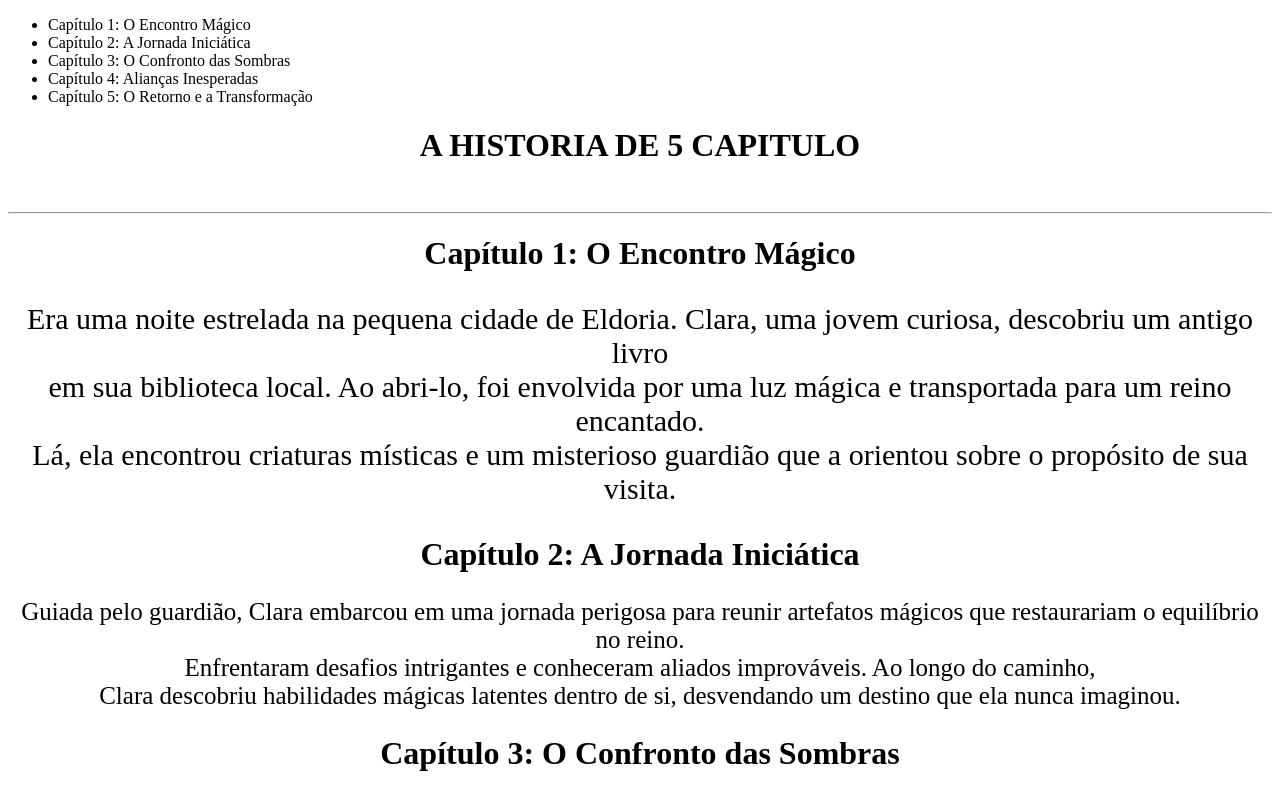
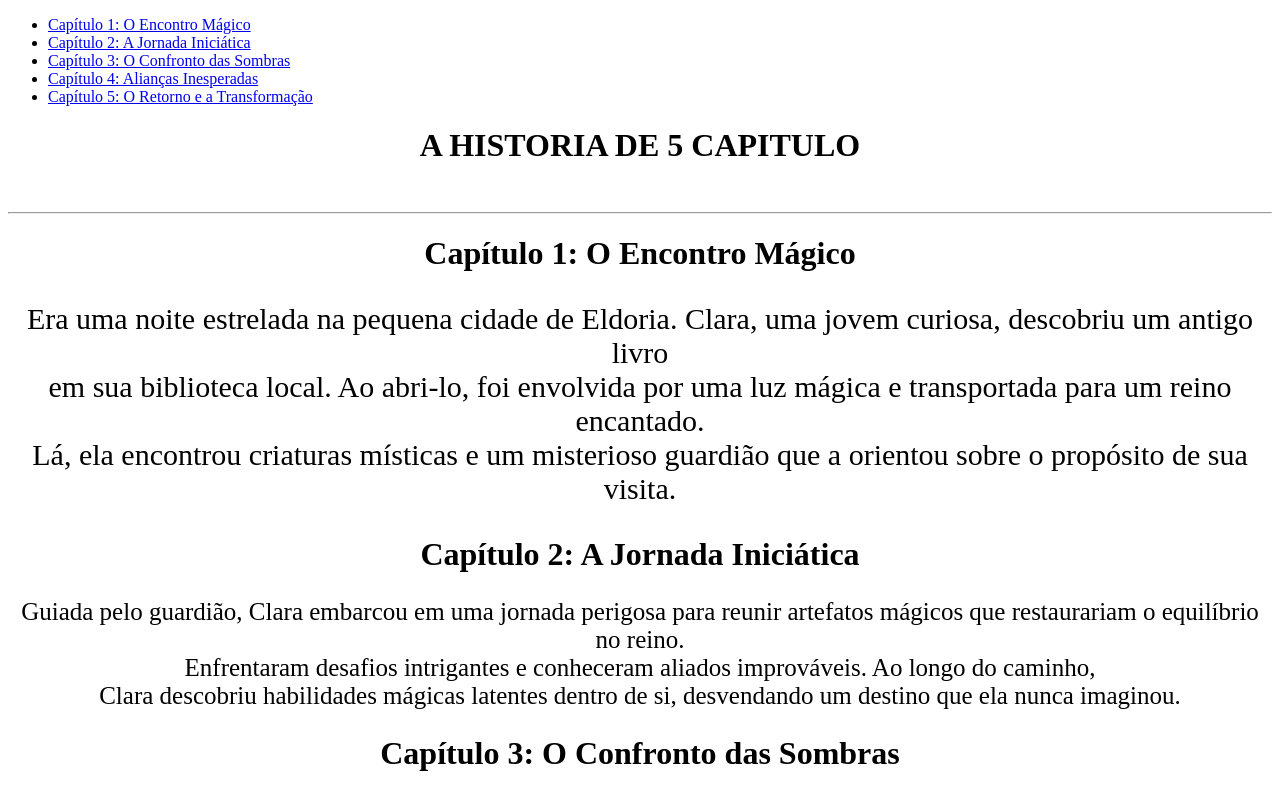
Before and after one commit to Galdino7/Projeto-Historia, a plain HTML site: page index.html in a window 1280 px wide. Shown: the top 799 px of the page. Drawn offline with Linux system fonts and the light colour scheme.

Commit message:
Projeto finalizado

```diff
--- a/index.html
+++ b/index.html
@@ -8,29 +8,29 @@
 <body>
     <ul>
 
-    <li> Capítulo 1: O Encontro Mágico </li>
-    <li>Capítulo 2: A Jornada Iniciática </li>
-    <li> Capítulo 3: O Confronto das Sombras </li>
-    <li> Capítulo 4: Alianças Inesperadas </li>
-    <li>Capítulo 5: O Retorno e a Transformação </li>
+    <li><a href="#p1">Capítulo 1: O Encontro Mágico</a></li>
+    <li><a href="#p2">Capítulo 2: A Jornada Iniciática</a></li>
+    <li><a href="#p3">Capítulo 3: O Confronto das Sombras </a></li>
+    <li> <a href="#p4"> Capítulo 4: Alianças Inesperadas </a> </li>
+    <li><a href="#p5">Capítulo 5: O Retorno e a Transformação </a></li>
     </ul>
     <center><h1>A HISTORIA DE 5 CAPITULO</h1></center> <br> <hr>
 
-    <center><h1>Capítulo 1: O Encontro Mágico</h1></center>
+    <center><h1 id="p1">Capítulo 1: O Encontro Mágico</h1></center>
     <center><p style="font-size: 30px;">Era uma noite estrelada na pequena cidade de Eldoria.  Clara, uma jovem curiosa, descobriu um antigo livro <br>
          em sua biblioteca local. Ao abri-lo, foi envolvida por uma luz mágica e transportada para um reino encantado. <br>
           Lá, ela encontrou criaturas místicas e um misterioso guardião que a orientou sobre o propósito de sua visita.</p> </center>
-          <center><h1>Capítulo 2: A Jornada Iniciática</h1></center>
+          <center><h1 id="p2">Capítulo 2: A Jornada Iniciática</h1></center>
           <center><p style="font-size: 25px;">Guiada pelo guardião, Clara embarcou em uma jornada perigosa para reunir artefatos mágicos que restaurariam o equilíbrio no reino.
             <br> Enfrentaram desafios intrigantes e conheceram aliados improváveis. Ao longo do caminho, <br>
             Clara descobriu habilidades mágicas latentes dentro de si, desvendando um destino que ela nunca imaginou.</p></center>
-            <center><h1>Capítulo 3: O Confronto das Sombras</h1></center>
+            <center><h1 id="p3">Capítulo 3: O Confronto das Sombras</h1></center>
             <center><P style="font-size: 30px;">As sombras se intensificaram, revelando um vilão que ameaçava mergulhar o reino na escuridão eterna.
                 Clara e seus aliados se viram diante de um confronto épico. Com coragem e determinação, enfrentaram o mal em batalhas intensas
                 , mas o verdadeiro desafio residia na superação de seus próprios medos e dúvidas.</P></center>
-               <center> <h1>   Capítulo 4: Alianças Inesperadas</h1></center>
+               <center> <h1 id="p4">   Capítulo 4: Alianças Inesperadas</h1></center>
                <center><p style="font-size: 30px;">No auge da batalha, Clara fez alianças inesperadas com criaturas que antes eram consideradas inimigas. Juntos, uniram forças para enfrentar o vilão, desafiando as expectativas e provando que a verdadeira magia residia na compreensão e na cooperação. A jornada de Clara tornou-se uma história de redenção e esperança.</p></center>
-               <center><h1>Capítulo 5: O Retorno e a Transformação</h1></center>
+               <center><h1 id="p5">Capítulo 5: O Retorno e a Transformação</h1></center>
             <center><p style="font-size: 30px;">Com o vilão derrotado, Clara recebeu a gratidão do reino. No entanto, sua jornada ainda não havia terminado. Ao retornar à Eldoria, ela percebeu que a magia que descobrira no reino encantado também existia em seu próprio mundo. A experiência transformou não apenas o reino mágico, mas também Clara, que agora via seu cotidiano com novos olhos, apreciando a magia que reside em cada momento.</p></center>
             </body>
 </html>
```
